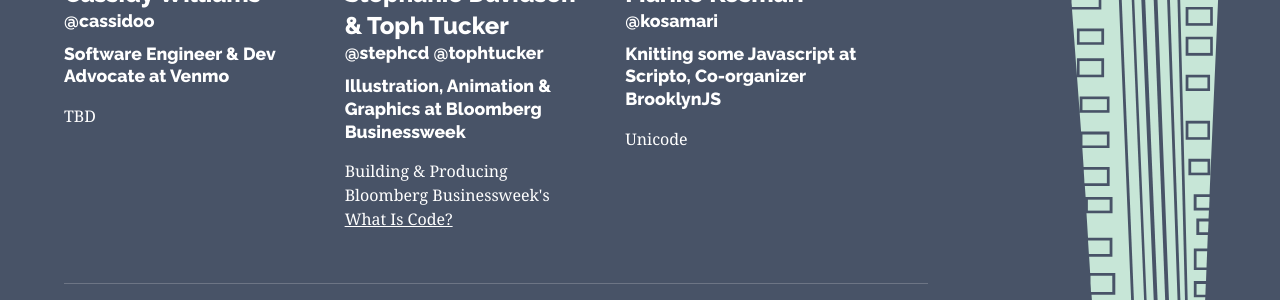
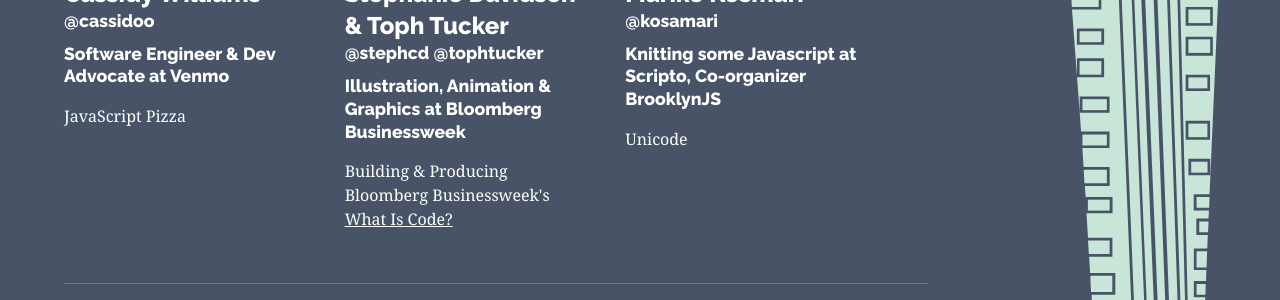
Before and after one commit to manhattanjs/manhattanjs.github.io, a Jekyll site: the page built from index.html, in a window 1280 px wide. Shown: the part 586-886 px from the top of the page. Built offline with Jekyll 4.4.1, drawn with Linux system fonts in a browser that asks for light colours; some web fonts are replaced; comment, search, counter and statistics services are not loaded.

Commit message:
Adds in Cassidy's talk title

```diff
--- a/_includes/speakers/speaker-list-2015-07.html
+++ b/_includes/speakers/speaker-list-2015-07.html
@@ -1,12 +1,11 @@
 <section class="speakers">
-
   <article class="speaker">
     <a href="https://twitter.com/cassidoo" target="_blank" class="speaker-name-twitter">
       <h2 class="speaker-name">Cassidy Williams</h2>
       <h3 class="speaker-sub-info">@cassidoo</h3>
     </a>
     <h3 class="speaker-sub-info">Software Engineer &amp; Dev Advocate at Venmo</h3>
-    <p>TBD</p>
+    <p>JavaScript Pizza</p>
   </article>
 
   <article class="speaker">
```
